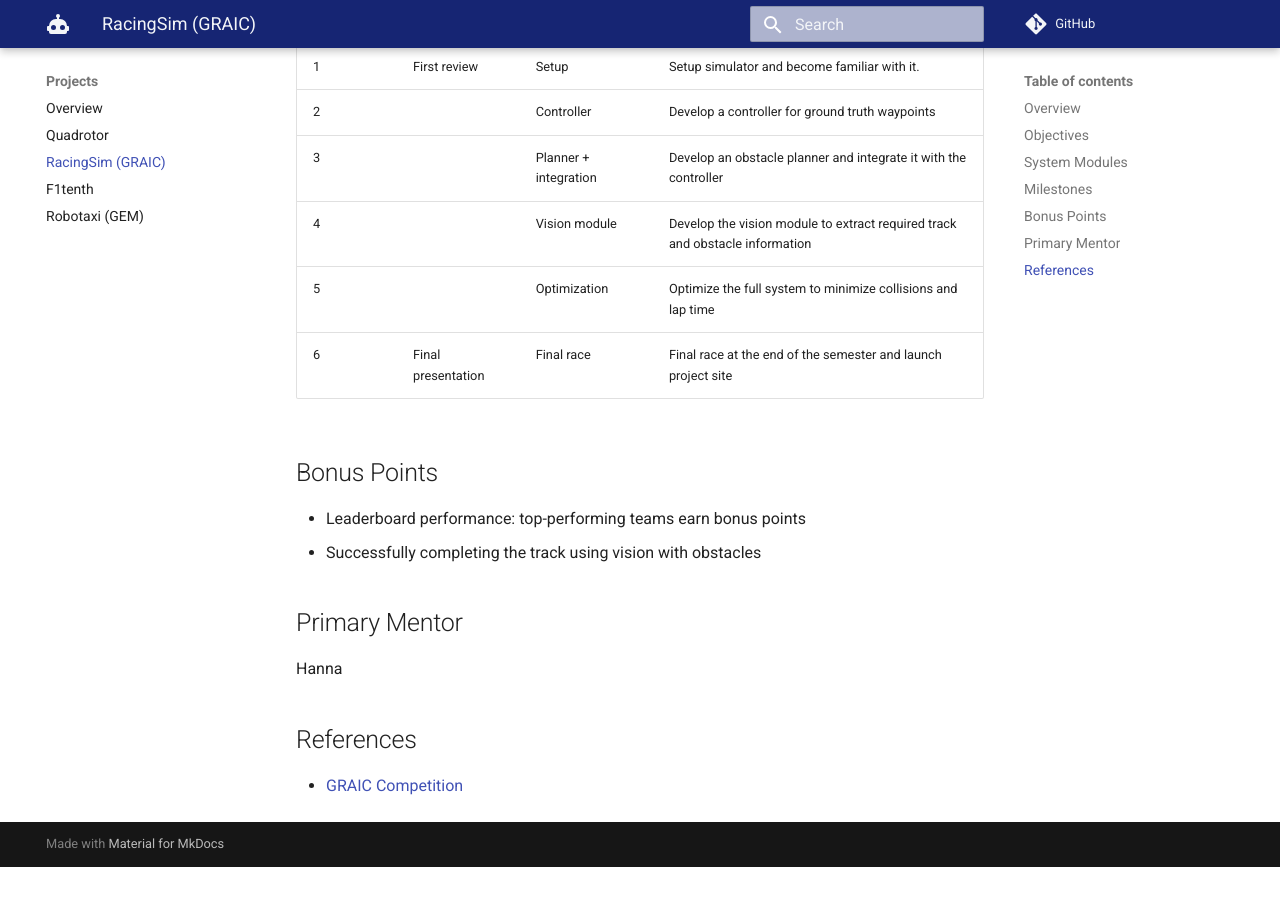
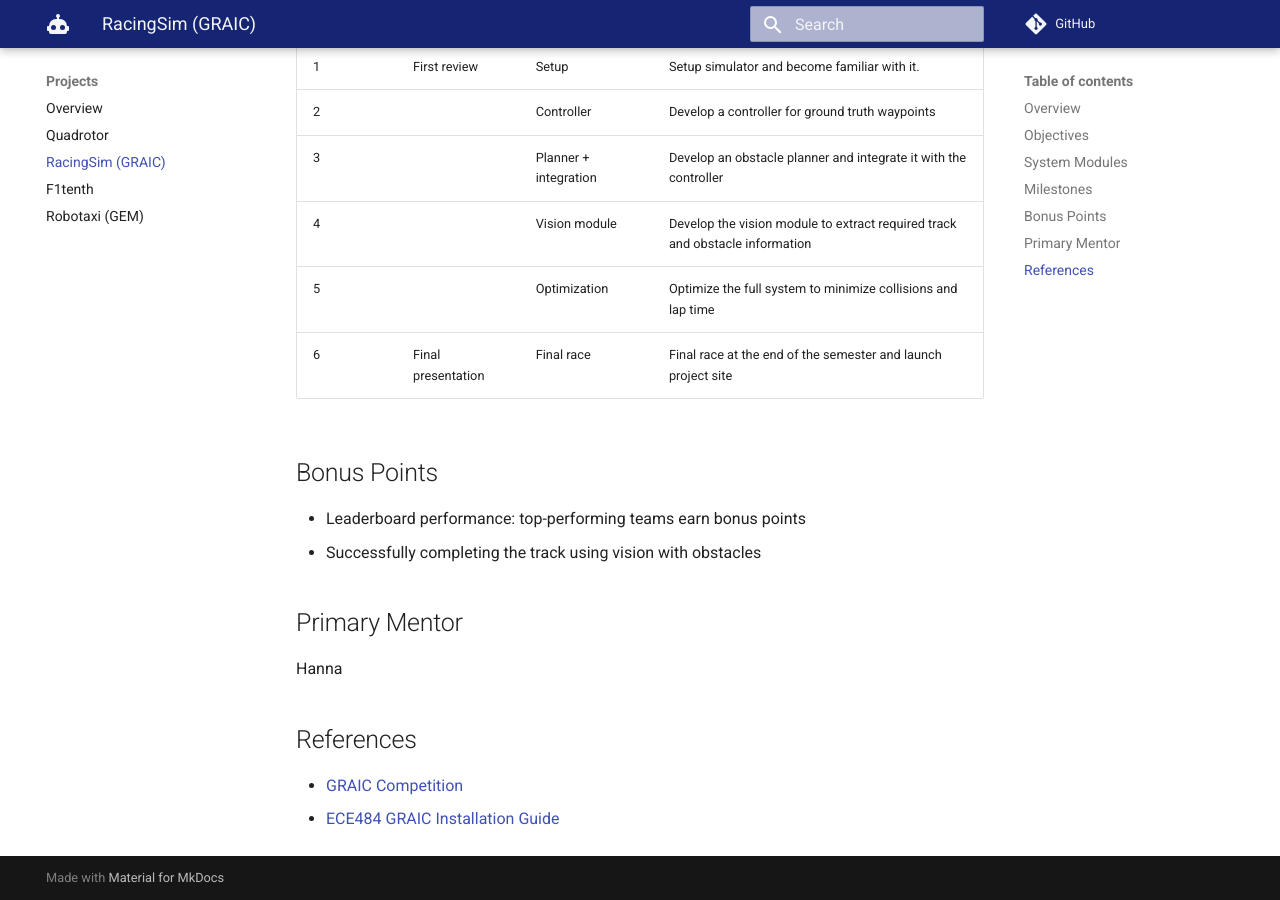
Before and after one commit to safeautonomy-illinois/ece484-site, an MkDocs documentation site: the page built from docs/spring-2026/projects/racing-sim/index.md, in a window 1280 px wide and 900 px high, scrolled down 970 px. Built offline with MkDocs 1.6.1 and Material for MkDocs 9.7.7, drawn with Linux system fonts in a browser that asks for light colours; comment, search, counter and statistics services are not loaded; before the commit the page ends 1837 px from its top, so only the background shows below that.

Commit message:
GRAIC linked

```diff
--- a/docs/spring-2026/projects/racing-sim/index.md
+++ b/docs/spring-2026/projects/racing-sim/index.md
@@ -44,3 +44,4 @@
 ## References
 
 - [GRAIC Competition](https://popgri.github.io/Race/)
+- [ECE484 GRAIC Installation Guide](/ece484-site/assets/pdfs/spring-2026/GRAIC%202026%20Installation%20(ECE484%20Version).pdf)
```
Also changed, not shown: 1 other file.
